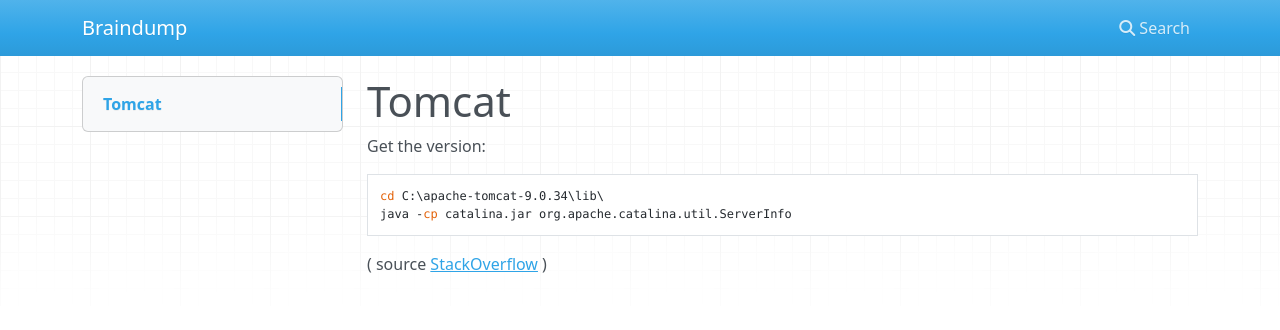
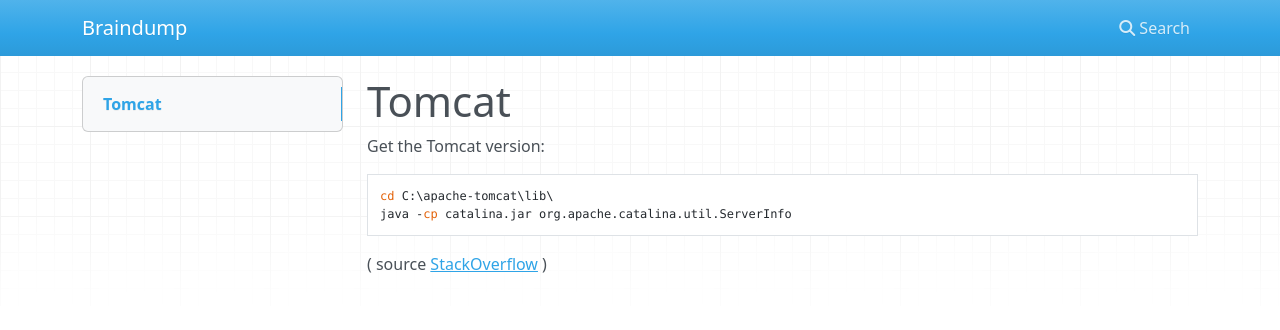
Before and after one commit to anotherMe/braindump, an MkDocs documentation site: the page built from docs/misc/tomcat.md, in a window 1280 px wide. Shown: the top 330 px of the page. Built offline with MkDocs 1.6.1, drawn with Linux system fonts in a browser that asks for light colours; nearby versions of some CDN libraries.

Commit message:
Moving around files

````diff
--- a/docs/dev/tomcat.md
+++ b/docs/misc/tomcat.md
@@ -1,11 +1,11 @@
 
 # Tomcat
 
-Get the version:
+Get the Tomcat version:
 
 
 ```bash
-cd C:\apache-tomcat-9.0.34\lib\
+cd C:\apache-tomcat\lib\
 java -cp catalina.jar org.apache.catalina.util.ServerInfo
 ```
 
````
Also changed, not shown: README.md (+1 -1 lines), docs/database/mysql/tables_count.md (+1 -2 lines), docs/dev/index.md (deleted, +0 -5 lines), docs/docker/docker_images.md (deleted, +0 -28 lines), docs/misc/index.md (+5 -0 lines), docs/misc/nodejs.md (renamed from docs/dev/dev_nodejs.md, +0 -2 lines), docs/misc/npm.md (renamed from docs/dev/dev_npm.md, +0 -3 lines), docs/misc/bower.md (renamed from docs/dev/dev_bower.md).
